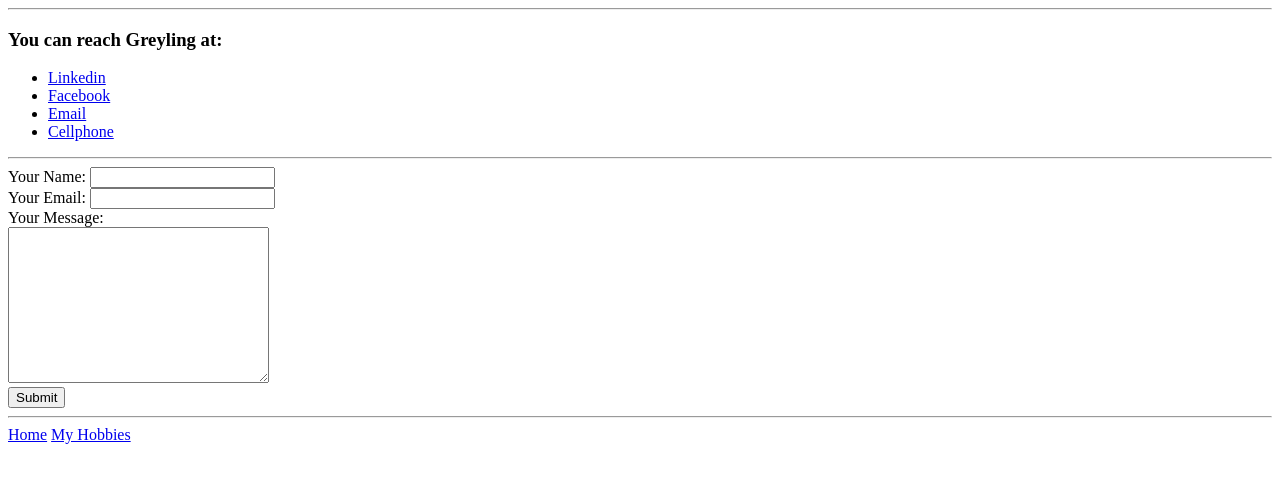
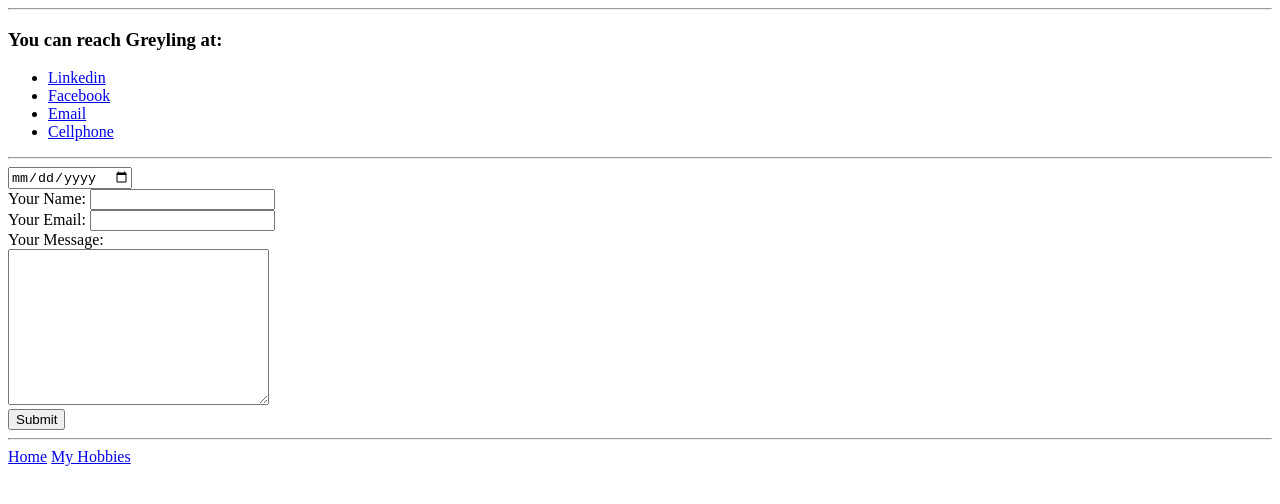
Before and after one commit to GreylingRJ/CV, a plain HTML site: page contact.html in a window 1280 px wide. Drawn offline with Linux system fonts and the light colour scheme.

Commit message:
Added date to message part

```diff
--- a/contact.html
+++ b/contact.html
@@ -17,6 +17,7 @@
     </ul>
     <hr>
     <form action="mailto:greylingrj@gmail.com" method="post" enctype="text/plain">
+        <input type="date" name="" id=""><br>
         <label>Your Name:</label>
         <input type="text" name="yourName"><br>
         <label>Your Email:</label>
```
